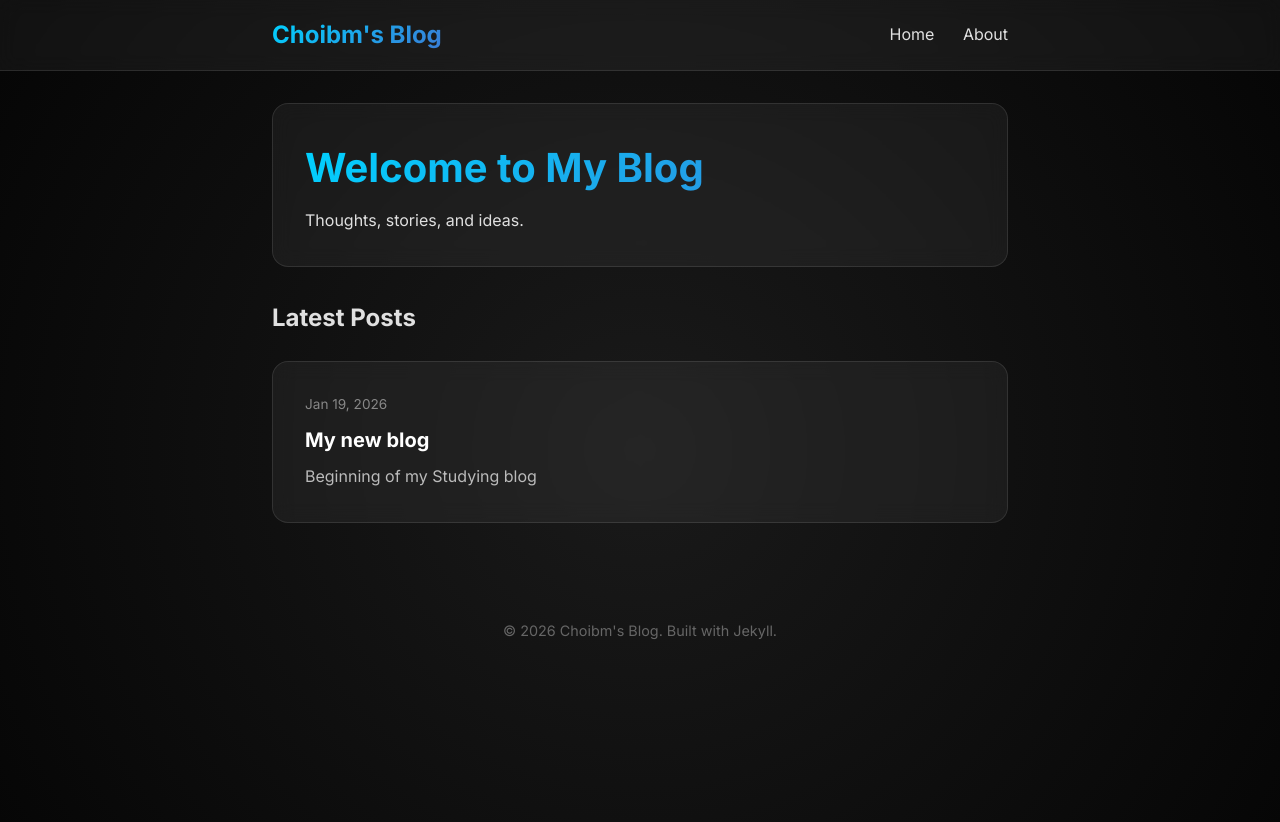
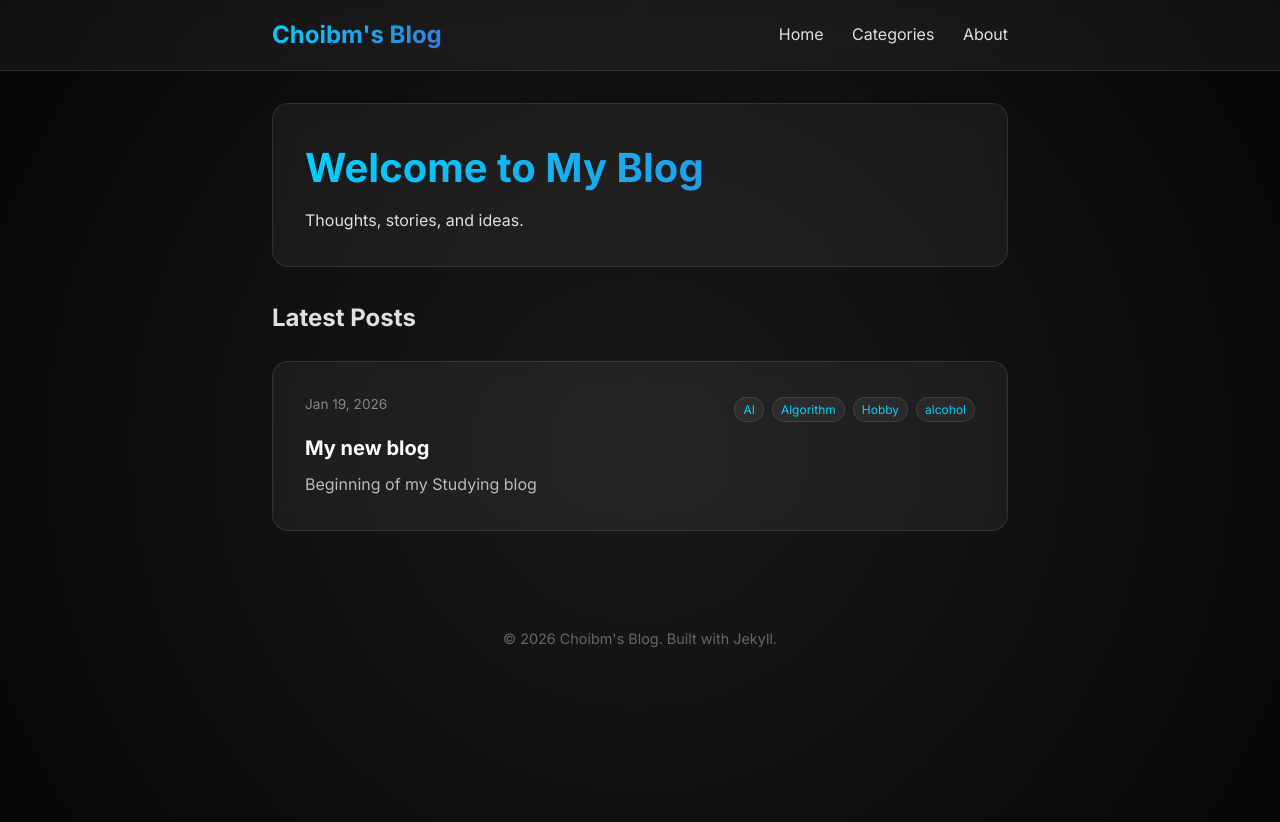
Before and after one commit to Choibm/choibm.github.io, a Jekyll site: the page built from index.html, in a window 1280 px wide. Shown: the top 822 px of the page. Built offline with Jekyll 4.4.1, drawn with Linux system fonts in a browser that asks for light colours.

Commit message:
Add category system and navigation

```diff
--- a/_layouts/default.html
+++ b/_layouts/default.html
@@ -1,5 +1,6 @@
 <!DOCTYPE html>
 <html lang="en">
+
 <head>
     <meta charset="UTF-8">
     <meta name="viewport" content="width=device-width, initial-scale=1.0">
@@ -9,6 +10,7 @@
     <link rel="preconnect" href="https://fonts.gstatic.com" crossorigin>
     <link href="https://fonts.googleapis.com/css2?family=Inter:wght@300;400;600;700&display=swap" rel="stylesheet">
 </head>
+
 <body>
     <div class="glass-bg"></div>
     <header class="navbar">
@@ -16,6 +18,7 @@
             <a href="{{ '/' | relative_url }}" class="logo">{{ site.title }}</a>
             <nav>
                 <a href="{{ '/' | relative_url }}">Home</a>
+                <a href="{{ '/categories' | relative_url }}">Categories</a>
                 <a href="#">About</a>
             </nav>
         </div>
@@ -29,4 +32,5 @@
         <p>&copy; {{ site.time | date: '%Y' }} {{ site.title }}. Built with Jekyll.</p>
     </footer>
 </body>
+
 </html>
--- a/_posts/2026-01-19-welcome-to-my-blog.md
+++ b/_posts/2026-01-19-welcome-to-my-blog.md
@@ -3,6 +3,7 @@ layout: post
 title: "My new blog"
 date: 2026-01-19
 excerpt: "Beginning of my Studying blog"
+categories: AI Algorithm Hobby alcohol
 ---
 I have no idea what should I write here, But i would write about semiconductors, AI, algorithms, and other interesting topics. And even about my hobby like alcohol, games...
 nc to meet you :)
--- a/assets/css/style.css
+++ b/assets/css/style.css
@@ -159,3 +159,48 @@ footer {
     color: #666;
     font-size: 0.9rem;
 }
+
+/* Category Tags */
+.post-meta-header {
+    display: flex;
+    justify-content: space-between;
+    align-items: center;
+    margin-bottom: 0.5rem;
+}
+
+.category-tags {
+    display: flex;
+    gap: 0.5rem;
+    flex-wrap: wrap;
+}
+
+.category-tag {
+    background: var(--glass-bg);
+    border: 1px solid var(--glass-border);
+    padding: 2px 8px;
+    border-radius: 20px;
+    font-size: 0.75rem;
+    color: var(--accent-color);
+}
+
+.category-section {
+    margin-bottom: 3rem;
+}
+
+.category-title {
+    font-size: 1.5rem;
+    margin-bottom: 1.5rem;
+    color: white;
+    border-left: 4px solid var(--accent-color);
+    padding-left: 1rem;
+}
+
+/* Ensure images stay inside the blog container */
+img {
+    max-width: 100%;
+    height: auto;
+    border-radius: 12px;
+    /* This makes the corners look nice and rounded */
+    display: block;
+    margin: 1rem 0;
+}
--- a/index.html
+++ b/index.html
@@ -12,7 +12,14 @@ title: Home
     <ul class="posts">
         {% for post in site.posts %}
         <li class="post-item glass-card clickable" onclick="location.href='{{ post.url | relative_url }}'">
-            <span class="post-date">{{ post.date | date: "%b %-d, %Y" }}</span>
+            <div class="post-meta-header">
+                <span class="post-date">{{ post.date | date: "%b %-d, %Y" }}</span>
+                <div class="category-tags">
+                    {% for cat in post.categories %}
+                    <span class="category-tag">{{ cat }}</span>
+                    {% endfor %}
+                </div>
+            </div>
             <h3><a href="{{ post.url | relative_url }}">{{ post.title }}</a></h3>
             <p class="post-excerpt">{{ post.excerpt | strip_html | truncatewords: 25 }}</p>
         </li>
```
Also changed, not shown: categories.html (added, +22 -0 lines).
